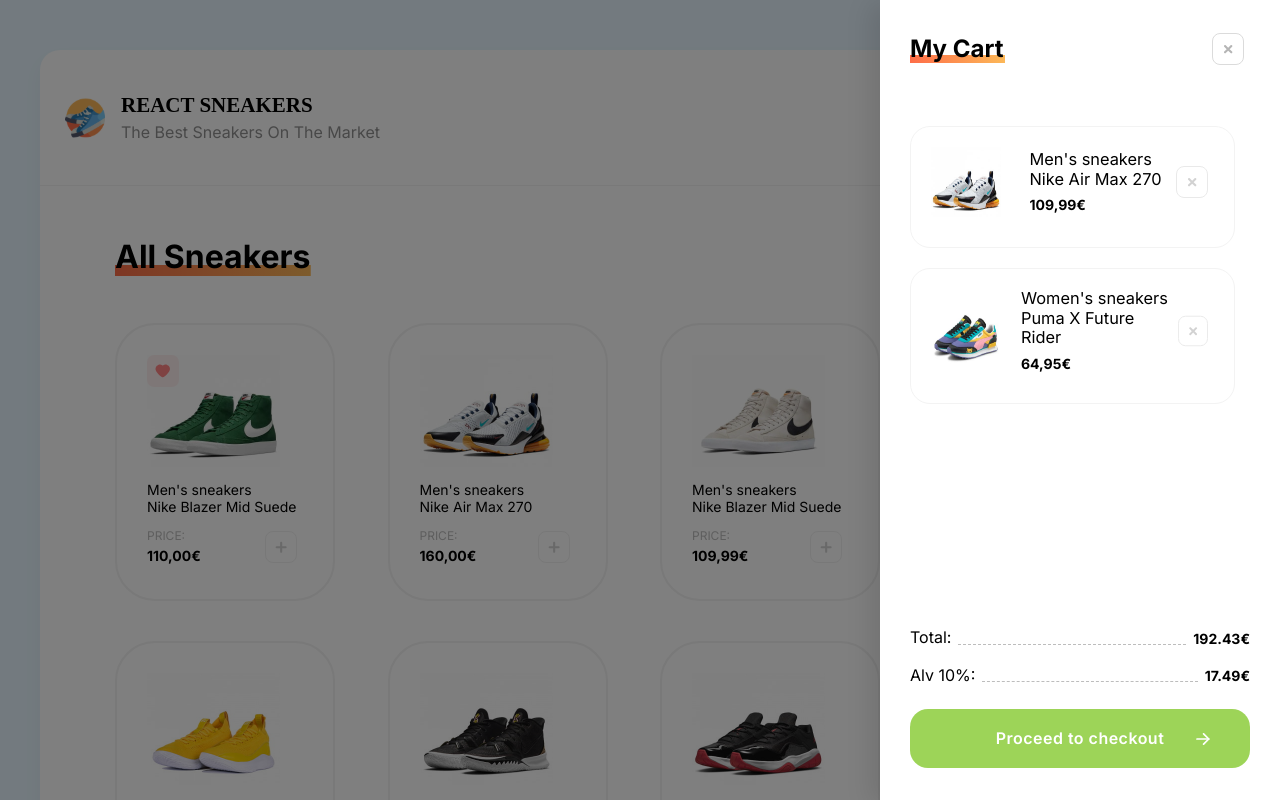
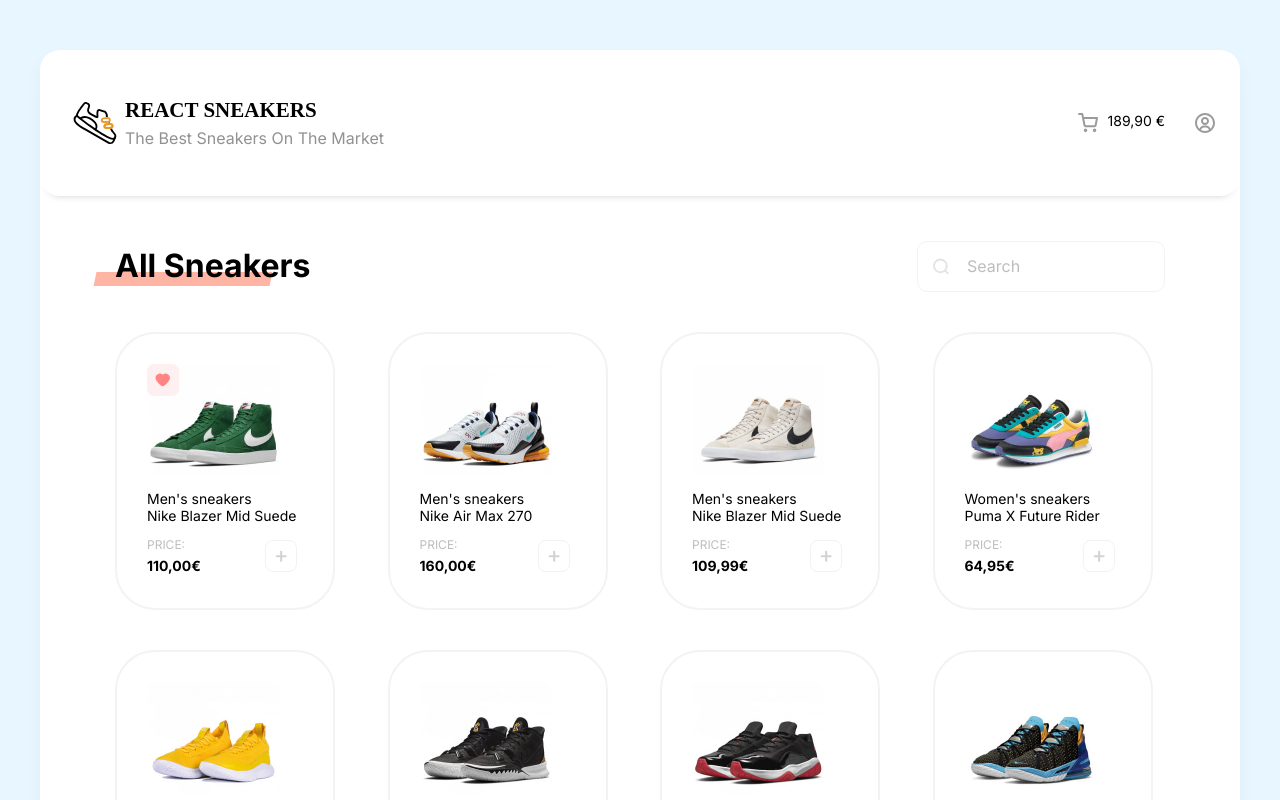
Before and after one commit to inga-divra/React-Sneakers, a React (Create React App) app: page / in a window 1280 px wide. Shown: the top 800 px of the page. Built offline with nearby package versions, Linux system fonts and the light colour scheme; a web font is replaced by a local one.

Commit message:
main page style updates

```diff
--- a/src/App.js
+++ b/src/App.js
@@ -4,7 +4,7 @@
   return (
     <div className="App">
       <div className="wrapper">
-        <div className="overlay">
+        <div style={{ display: 'none' }} className="overlay">
           <div className="drawer">
             <div className="drawer__top">
               <h2 className="title drawer__title underline drawer__underline">
@@ -66,7 +66,7 @@
 
           <div className="header__left">
             <a className="logo header__logo" href="#" >
-              <img className="logo__img" src="./img/logo.svg" alt="React Sneakers logo" width={40} height={40} />
+              <img className="logo__img" src="./img/icons/free1.svg" alt="React Sneakers logo" width={60} height={60} />
             </a>
             <div className="header__info">
               <p className="header__title">React Sneakers</p>
--- a/src/scss/global.scss
+++ b/src/scss/global.scss
@@ -6,7 +6,7 @@
     color: $primary;
     background-color: $neutral;
     line-height: 1.2;
-    overflow: hidden;
+    overflow-x: hidden;
 }
 
 .container {
@@ -29,19 +29,33 @@
 }
 
 .title {
+    position: relative;
     font-weight: 700;
     font-size: 32px;
     color: $primary;
     text-transform: capitalize;
     margin-bottom: 40px;
+    z-index: 2;
+
+    &::before {
+        content: "";
+        position: absolute;
+        left: 35%;
+        bottom: 0;
+        width: 176px;
+        height: 14px;
+        transform: skew(-12deg) translateX(-50%);
+        background: rgba($accentBright, 0.5);
+        z-index: -1;
+    }
 }
 
-.underline {
+/* .underline {
     background-image: linear-gradient(90deg, #FE6D48, #FCB858);
     background-position: bottom;
     background-size: 100% 30%;
     background-repeat: no-repeat;
-}
+} */
 
 ::placeholder {
     color: $primaryLightest;
@@ -74,7 +88,7 @@
 
 /* Scrollbar style */
 
-::-webkit-scrollbar {
+/* ::-webkit-scrollbar {
     width: 12px;
 }
 
@@ -82,7 +96,7 @@
     background: rgb(61, 58, 58);
     background: radial-gradient(circle, rgba(61, 58, 58, 1) 0%, rgba(0, 0, 0, 0.9) 100%);
     border-radius: 100vw;
-    margin-block: 15px;
+    margin-block: 10px;
 }
 
 ::-webkit-scrollbar-thumb {
@@ -90,4 +104,4 @@
     background: linear-gradient(90deg, rgba(254, 109, 72, 1) 0%, rgba(252, 184, 88, 1) 100%);
     border: 2px solid $primary;
     border-radius: 100vw;
-}
+} */
--- a/src/scss/style.scss
+++ b/src/scss/style.scss
@@ -139,12 +139,11 @@
   display: flex;
   justify-content: space-between;
   align-items: center;
-  border-bottom: 1px solid rgba($neutralLighter, 0.5);
+  //border-bottom: 1px solid rgba($neutralLighter, 0.5);
   padding: 43px 25px;
-
-  &__logo {
-    margin-right: 16px;
-  }
+  border-radius: 20px;
+  //box-shadow: rgba(0, 0, 0, 0.05) 0px 1px 2px 0px;
+  box-shadow: rgba(33, 35, 38, 0.2) 0px 7px 7px -7px;
 
   &__title {
     font-weight: 700;
--- a/src/scss/vars.scss
+++ b/src/scss/vars.scss
@@ -9,6 +9,8 @@
 $secondaryDark: #2F303A;
 
 $accent: #9DD458;
+$accentLight: #FCB858;
+$accentBright: #FE6D48;
 
 
 $neutral: #E7F6FF;
```
Also changed, not shown: public/img/icons/free1.svg (added), public/img/icons/free2.svg (added).
